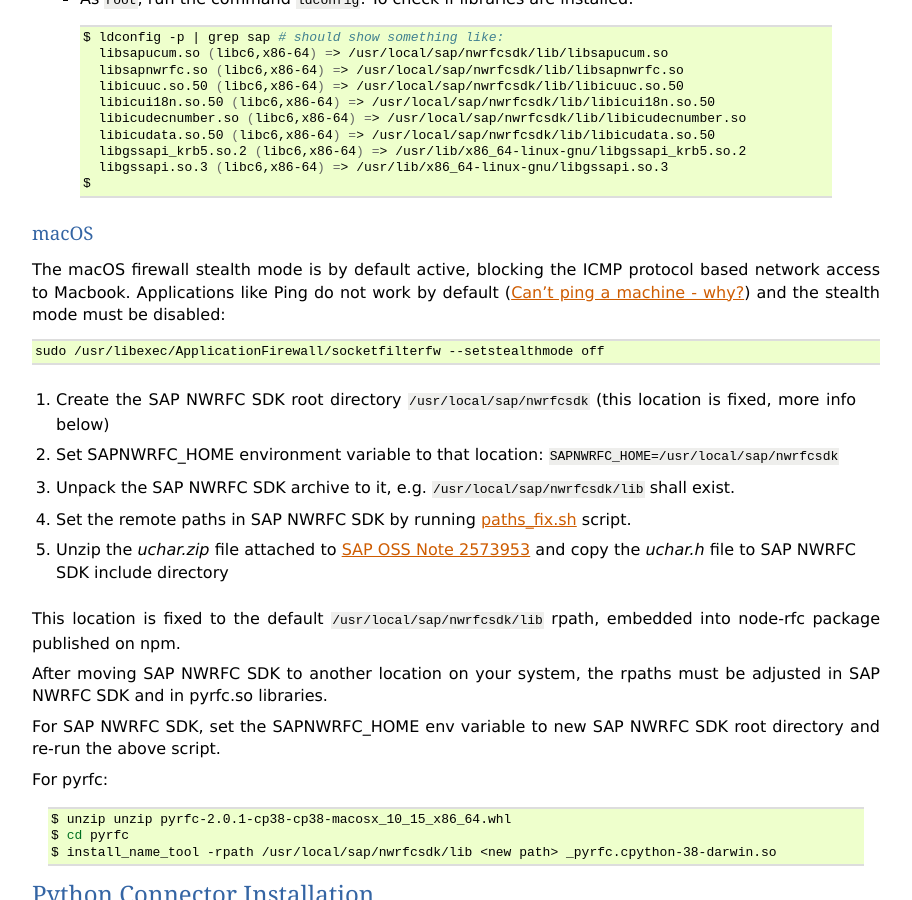
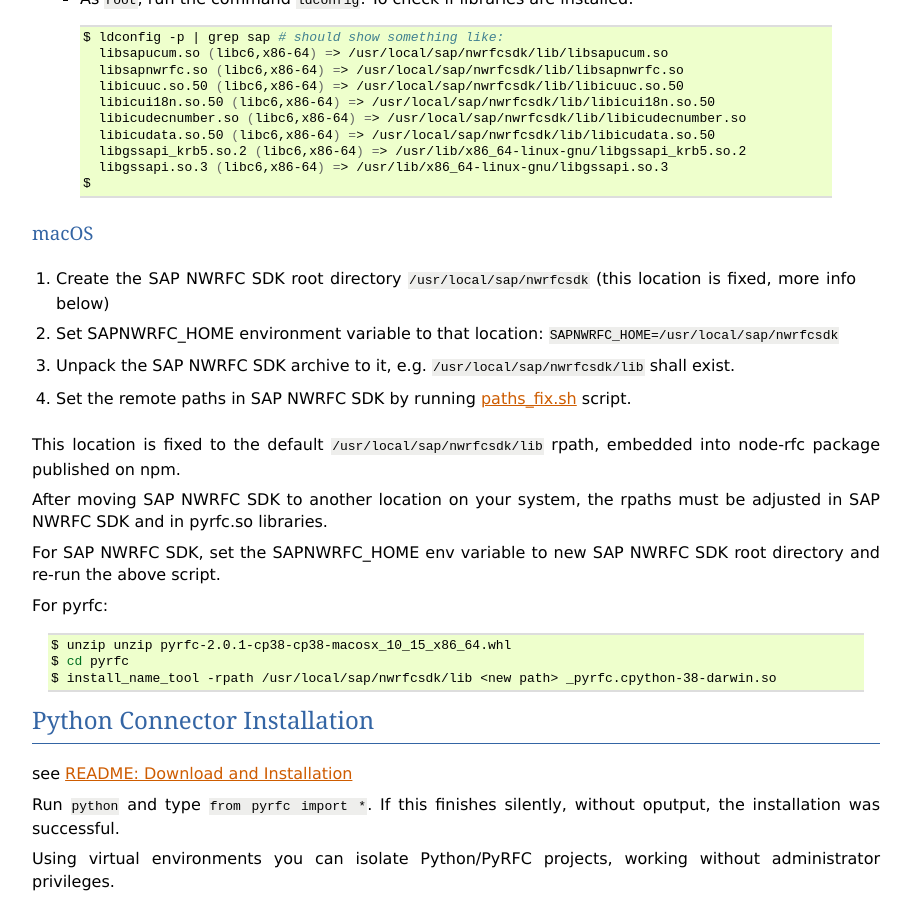
Before and after one commit to SAP/PyRFC, a Sphinx documentation site: the page built from doc/install.rst, in a window 1280 px wide and 900 px high, scrolled down 1297 px. Shown: the whole window, without its empty margins (48-960 px from the left). Built offline with Sphinx 7.4.7, drawn with Linux system fonts in a browser that asks for light colours.

Commit message:
docs: SAP NWRFC SDK obsolete installation steps removed for macOS platform

```diff
--- a/doc/install.rst
+++ b/doc/install.rst
@@ -85,20 +85,10 @@
 macOS
 -----
 
-The macOS firewall stealth mode is by default active, blocking the ICMP protocol based network access to Macbook. Applications like
-Ping do not work by default (`Can't ping a machine - why? <https://discussions.apple.com/thread/2554739>`_) and the stealth mode
-must be disabled:
-
-.. code-block:: sh
-
-    sudo /usr/libexec/ApplicationFirewall/socketfilterfw --setstealthmode off
-
 1. Create the SAP NWRFC SDK root directory ``/usr/local/sap/nwrfcsdk`` (this location is fixed, more info below)
 2. Set SAPNWRFC_HOME environment variable to that location: ``SAPNWRFC_HOME=/usr/local/sap/nwrfcsdk``
 3. Unpack the SAP NWRFC SDK archive to it, e.g. ``/usr/local/sap/nwrfcsdk/lib`` shall exist.
 4. Set the remote paths in SAP NWRFC SDK by running `paths_fix.sh <https://github.com/SAP/PyRFC/blob/master/ci/utils/paths_fix.sh>`_ script.
-5. Unzip the `uchar.zip` file attached to `SAP OSS Note 2573953 <https://launchpad.support.sap.com/#/notes/2573953>`_
-   and copy the `uchar.h` file to SAP NWRFC SDK include directory
 
 This location is fixed to the default ``/usr/local/sap/nwrfcsdk/lib`` rpath, embedded into node-rfc package published on npm.
 
```
